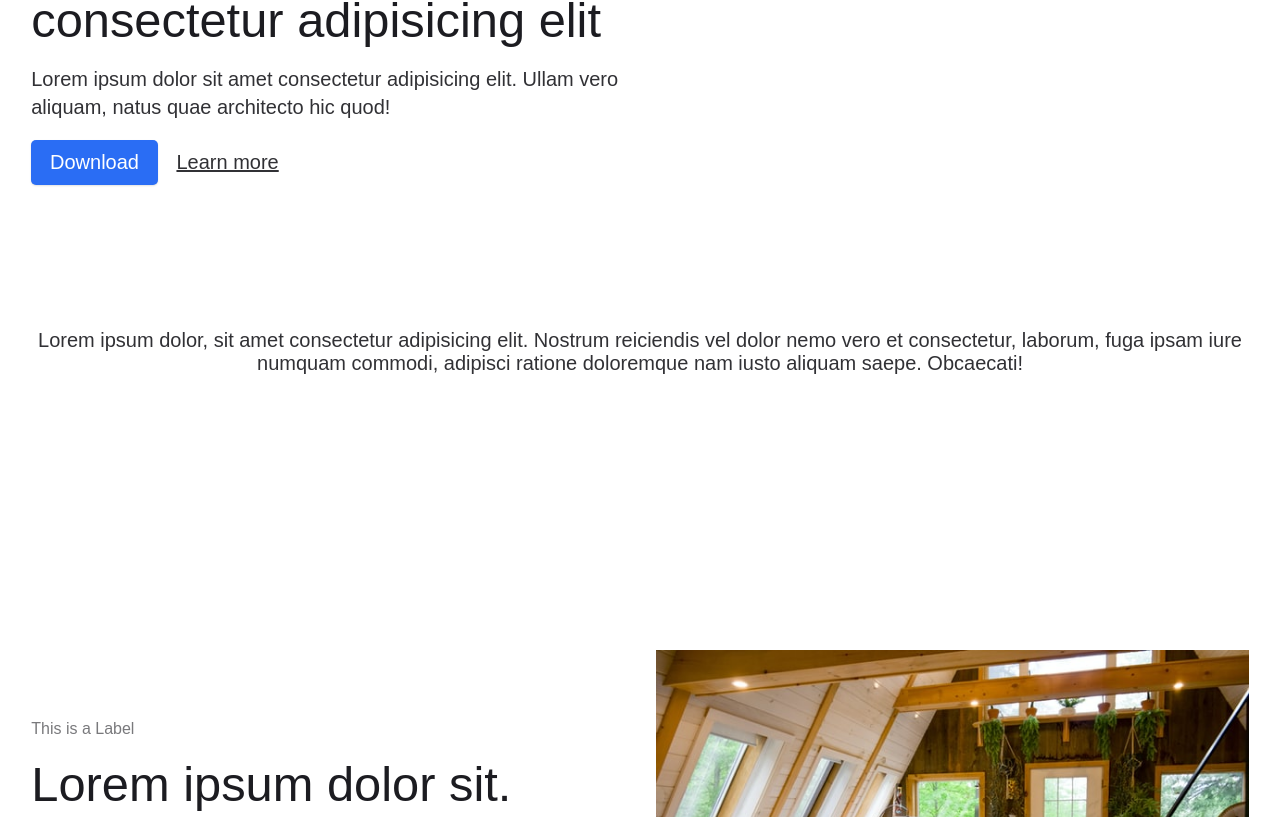
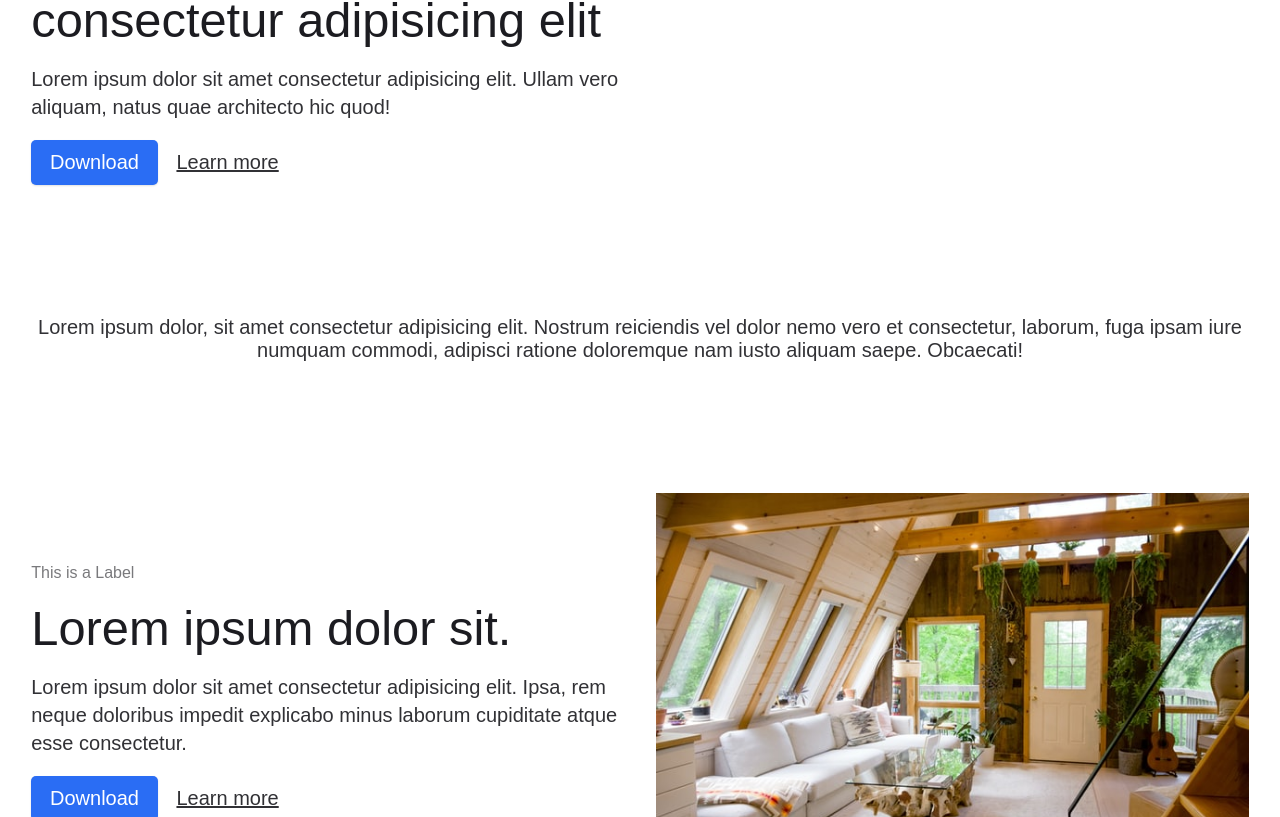
Before and after one commit to elvyra/elvyra.github.io, a website: page main/index.html in a window 1280 px wide. Shown: the part 294-1111 px from the top of the page. Drawn offline with Linux system fonts and the light colour scheme.

Commit message:
Spacing fixes

```diff
--- a/main/index.html
+++ b/main/index.html
@@ -43,7 +43,7 @@
     </div>
   </header>
 
-  <section class="hero padding-y-xxl">
+  <section class="hero margin-y-xxl">
     <div class="container max-width-adaptive-lg">
       <div class="max-width-xs">
         <div class="text-sm opacity-60% margin-bottom-xxs">This is a Label</div>
@@ -61,14 +61,13 @@
     </div>
   </section>
 
-  <div class="container max-width-adaptive-lg padding-y-xs">
+  <div class="container max-width-adaptive-lg margin-y-xxl">
     <div class="text-center">
       <p>Lorem ipsum dolor, sit amet consectetur adipisicing elit. Nostrum reiciendis vel dolor nemo vero et consectetur, laborum, fuga ipsam iure numquam commodi, adipisci ratione doloremque nam iusto aliquam saepe. Obcaecati!</p>
     </div>
   </div>
 
-  <section class="portfolio padding-y-xxl">
-
+  <section class="portfolio margin-y-xxl">
     <div class="position-relative z-index-1 margin-y-xxl">
       <div class="container max-width-adaptive-lg">
         <div class="grid gap-md items-center">
```
